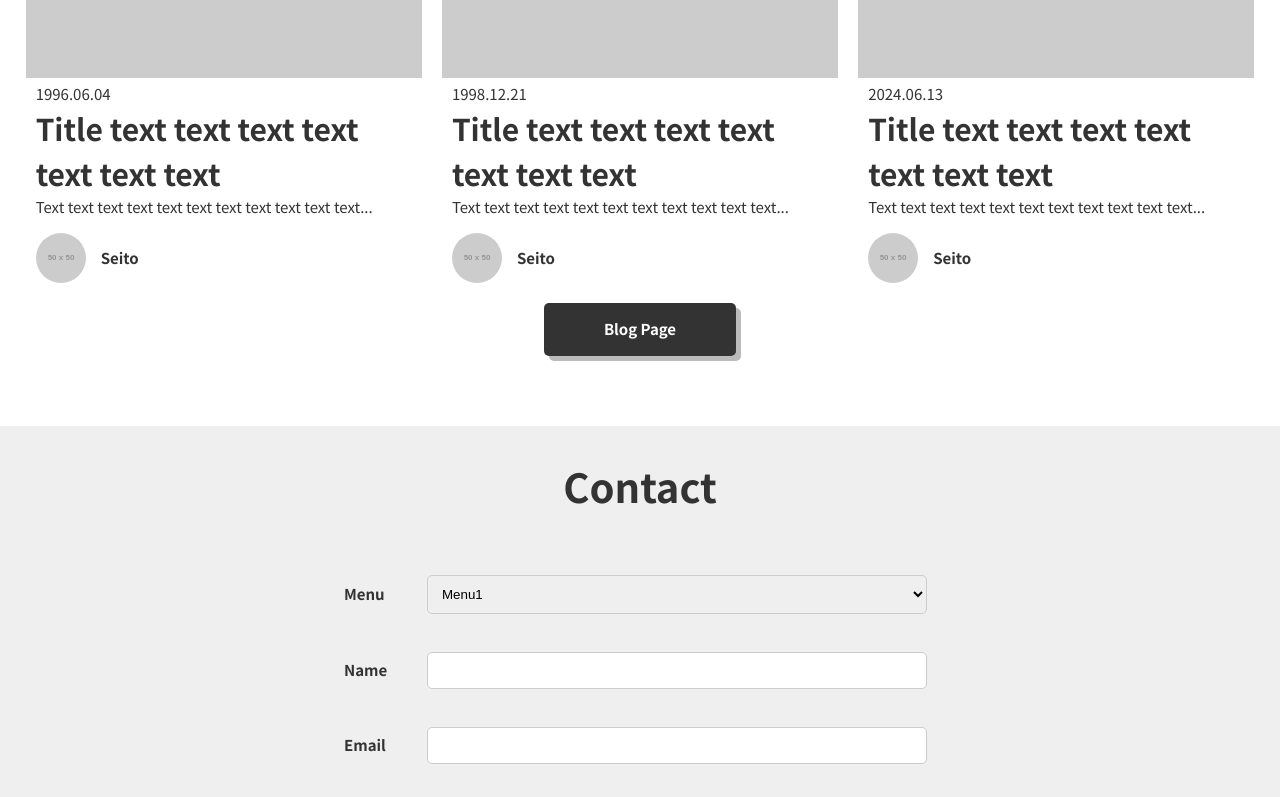
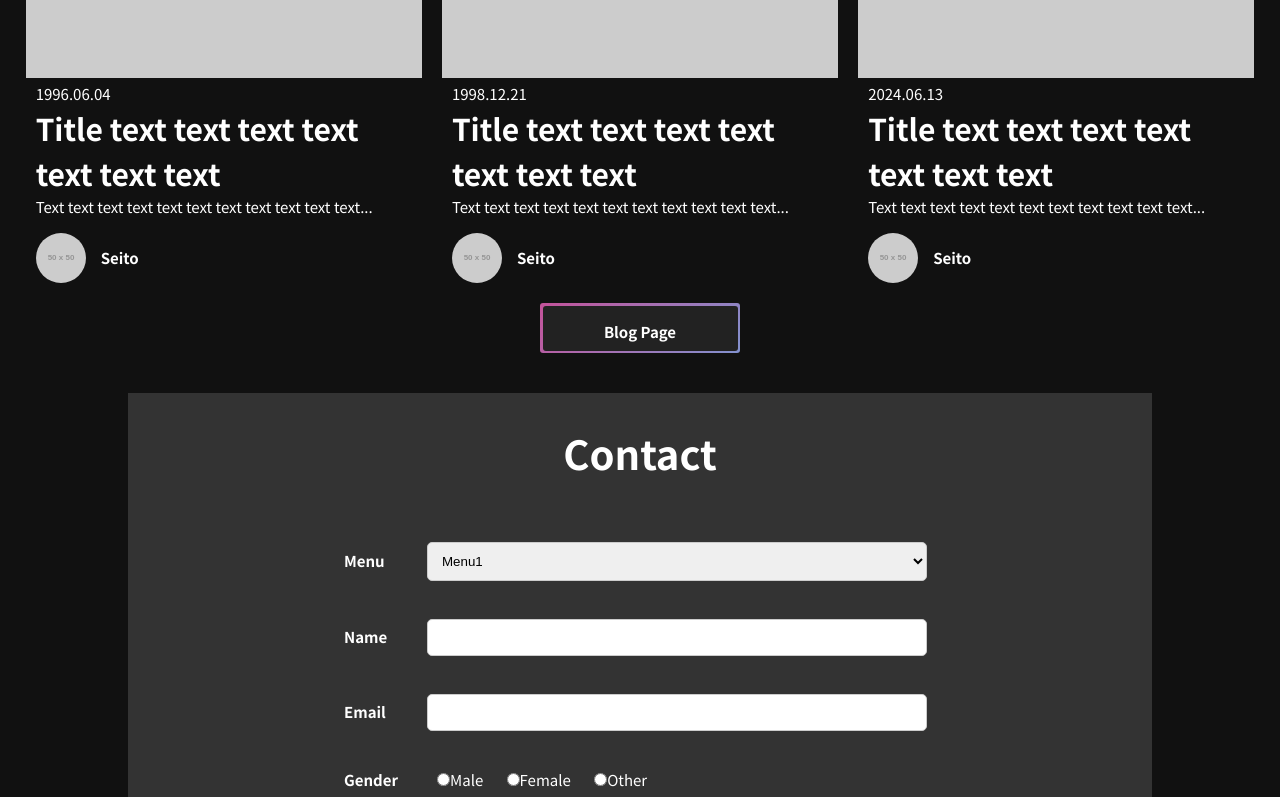
Before and after one commit to SENTO-3340/website, a plain HTML site: page index.html in a window 1280 px wide. Shown: the part 2000-2797 px from the top of the page. Drawn offline with Linux system fonts and the light colour scheme; placeholder pictures from the web are drawn by us.

Commit message:
customize

```diff
--- a/assets/css/style.css
+++ b/assets/css/style.css
@@ -7,7 +7,8 @@ body {
     font-family: "Noto Sans JP", "Helvetica Neue", "Helvetica", "Hiragino Sans", "Hiragino Kaku Gothic ProN", "Arial", "Yu Gothic", "Meiryo", sans-serif;
     font-size: 15px;
     line-height: 1.5;
-    color: #333;
+    background-color: #111;
+    color: #fff;
     overflow-x: hidden;
 }
 
@@ -71,7 +72,9 @@ section
 }
 
 .section.section-secondary {
-    background-color: #efefef;
+    background-color: #333;
+    width: 80vw;
+    margin: 0 auto;
 }
 
 .section-headline {
@@ -81,17 +84,10 @@ section
     margin: 0 0 40px;
 }
 
-.section-button {
-    margin: 10px 0 40px;
-    text-align: center;
-}
-
 @media screen and (max-width:768px) {
     .section {
         padding: 20px 10px;
     }
-
-    .section.section-secondary {}
 
     .section-headline {
         font-size: 30px;
@@ -137,15 +133,17 @@ header
 .header-navitem>a {
     display: block;
     padding: 10px;
-    color: #333;
+    color: #fff;
     text-decoration: none;
     font-weight: bold;
-    border-bottom: 2px solid transparent;
+    margin-bottom: 2px;
+    border-bottom: 0px solid transparent;
     transition: border-color .25s;
 }
 
 .header-navitem>a:hover {
-    border-bottom: 2px solid #333;
+    margin-bottom: 0px;
+    border-bottom: 2px solid #fff;
 }
 
 @media screen and (max-width:768px) {
@@ -263,14 +261,14 @@ card
 
 .card-link {
     display: block;
-    color: #333;
+    color: #fff;
     text-decoration: none;
     position: relative;
     transition: background-color .25s;
 }
 
 .card-link:hover {
-    background-color: #eee;
+    background-color: #222;
 }
 
 .card-label {
@@ -326,25 +324,85 @@ avator
 /*
 button
 */
+.button-border {
+    position: relative;
+    display: flex;
+    align-items: center;
+    justify-content: center;
+    width: 200px;
+    height: 50px;
+    margin: 10px auto;
+    border-radius: 3px;
+    overflow: hidden;
+}
+
 .button {
+    position: relative;
+    z-index: 2;
+    width: 195px;
+    height: 45px;
     display: inline-block;
     color: #fff;
     font-weight: bold;
-    background-color: #333;
+    background-color: #222;
     text-align: center;
-    padding: 15px 60px;
+    padding: 15px 0;
     text-decoration: none;
-    border-radius: 5px;
-    box-shadow: 5px 5px 0 #bbb;
-    transition: box-shadow .25s;
+    border-radius: 3px;
 }
 
-.button:hover {
-    box-shadow: 0px 0px 0 #bbb;
+.button-border::before {
+    content: "";
+    display: block;
+    background: linear-gradient(90deg,
+            hsla(197, 100%, 64%, 1) 0%,
+            hsla(339, 100%, 55%, 1) 100%);
+    height: 500px;
+    width: 500px;
+    position: absolute;
+    animation: rotate 8s linear infinite;
+    z-index: 1;
+}
+.button-shadow{
+    position: relative;
+    width: min-content;
+    margin: 0 auto;
+}
+
+.button-shadow::after {
+    content: "";
+    display: block;
+    background: linear-gradient(90deg,
+            hsla(197, 100%, 64%, 1) 0%,
+            hsla(339, 100%, 55%, 1) 100%);
+    width: 200px;
+    height: 50px;
+    position: absolute;
+    top: -50%;
+    left: 50%;
+    transform: translate(-50%,40%);
+    z-index: 0;
+    filter: blur(15px);
+    opacity: 0;
+    transition: opacity 0.25s;
+}
+
+.button-shadow:hover::after {
+    opacity: 1;
+}
+
+@keyframes rotate {
+    from {
+        transform: rotate(0);
+    }
+
+    to {
+        transform: rotate(360deg);
+    }
 }
 
 .button.button-submission {
-    background: #92d3ca;
+    background: #444;
 }
 
 /*
@@ -402,9 +460,14 @@ form
     padding: 19px;
 }
 
-.form-button {
-    text-align: center;
-    margin: 20px;
+@keyframes rotate {
+    from {
+        transform: rotate(0);
+    }
+
+    to {
+        transform: rotate(360deg);
+    }
 }
 
 @media screen and (max-width:768px) {
@@ -435,14 +498,16 @@ works
     height: auto;
 }
 
-@keyframes infinite-carousel{
-    0%{
+@keyframes infinite-carousel {
+    0% {
         transform: translateX(0);
     }
-    50%{
+
+    50% {
         transform: translateX(-50%);
     }
-    100%{
+
+    100% {
         transform: translateX(-100%);
     }
 }
--- a/index.html
+++ b/index.html
@@ -5,7 +5,7 @@
     <meta charset="UTF-8">
     <meta http-equiv="X-UA-Compatible" content="IE=edge">
     <meta name="viewport" content="width=device-width, initial-scale=1.0">
-    <title>BugFix Web Page</title>
+    <title>BF Web Page</title>
     <meta name="description" content="sample text sample text sample text sample text sample text...">
 
     <link rel="preconnect" href="https://fonts.googleapis.com">
@@ -34,7 +34,7 @@
                 d="M45.588 79.501C12.8 61.179 6.692 4.763 67.126 2.834h112.83v50.469h-6.107c0-32.307-13.662-39.057-20.733-39.539-2.894.482-.322 0-4.983-.321-.964.321-25.073-.321-25.073.321v64.934l5.305.804c9.644 1.768 22.662-15.269 19.769-26.198h9.162v66.38h-9.162c0-13.18 0-29.735-11.894-29.735-4.661-.643-4.661-.643-13.18-.643h-.643v51.112c0 5.625-.321 6.75.643 18 2.25 13.502 6.43 16.234 25.073 15.912v11.252H58.609C-14.685 174.33 2.514 84.806 45.588 79.501zm38.093-1.767v-66.38h-9.162c-23.626.803-41.628 46.29-7.554 64.934 5.465 2.41 12.055 1.767 16.716 1.446zm0 10.447c-44.521-6.268-63.166 54.808-22.984 79.722 8.197 1.768 16.234 2.57 22.984-3.215V88.181z"
                 fill="#f5f5f5" />
             </g>
-            <title>BugFix Inc.</title>
+            <title>BF Inc.</title>
           </svg>
         </a>
       </h1>
@@ -57,7 +57,7 @@
     </header>
 
     <div class="hero">
-      <strong>Hello World!</strong>
+      <strong>Development!</strong>
       <div class="hero-particles" id="particles-js"></div>
       <video autoplay loop muted preload>
         <source src="./assets/videos/hero.mp4" type="video/mp4">
@@ -189,10 +189,12 @@
           </article>
         </li>
       </ul>
-      <div class="section-button">
-        <a href="#" class="button">
-          Blog Page
-        </a>
+      <div class="button-shadow">
+        <div class="button-border">
+          <a href="#" class="button">
+            Blog Page
+          </a>
+        </div>
       </div>
     </section>
 
@@ -261,8 +263,10 @@
             </td>
           </tr>
         </table>
-        <div class="form-button">
-          <button class="button button-submission" type="submit">Submit</button>
+        <div class="button-shadow">
+          <div class="button-border">
+            <button class="button button-submission" type="submit">Submit</button>
+          </div>
         </div>
       </form>
     </section>
@@ -299,7 +303,7 @@
                   fill="#f5f5f5" />
               </g>
             </svg>
-            BugFix Inc.
+            BF Inc.
           </div>
           <address class="footer-mapaddress">
             〒100-0000 東京都千代田区丸の内１-１-１<br>
@@ -308,7 +312,7 @@
         </figcaption>
       </figure>
       <hr class="footer-line">
-      <small class="footer-copy">&copy;BugFix Inc.</small>
+      <small class="footer-copy">&copy;BF Inc.</small>
     </footer>
 
     <script src="./assets/js/particles.min.js"></script>
```
Also changed, not shown: assets/images/001-settings.png, assets/images/002-layout.png, assets/images/003-jigsaw.png, assets/images/004-product.png.
